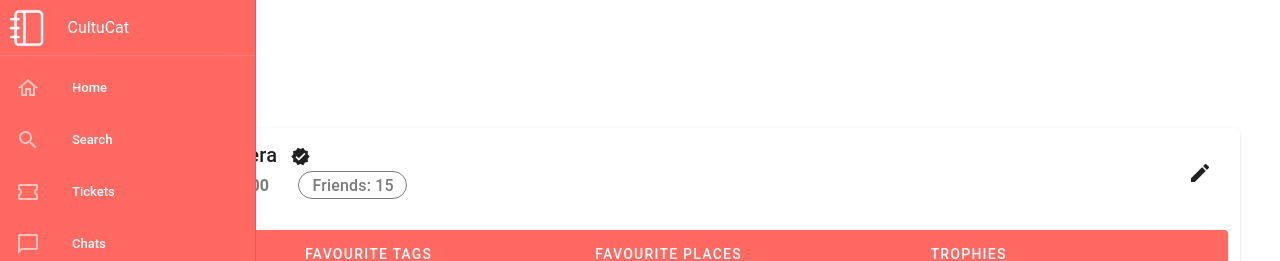
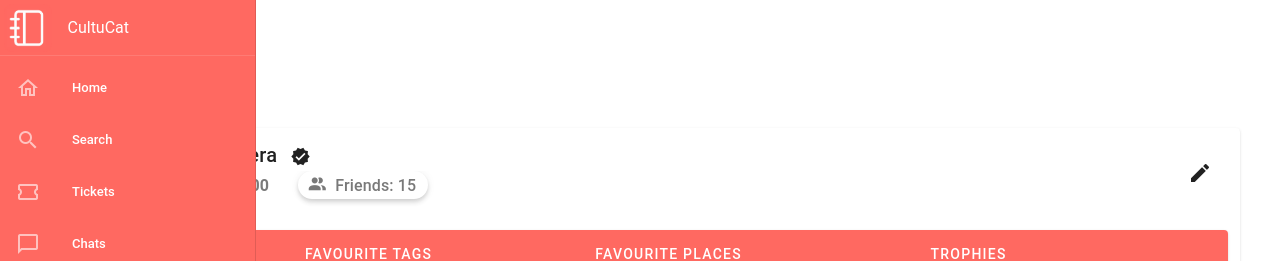
Before and after one commit to CultuCat/cultucat.github.io, a Vue app: page /users/1 in a window 1280 px wide. Shown: the top 261 px of the page. Built offline with nearby package versions, Linux system fonts and the light colour scheme; grey boxes are pictures that could not be loaded.

Commit message:
new: add icon for friends btn

```diff
--- a/src/views/user.vue
+++ b/src/views/user.vue
@@ -23,7 +23,7 @@
           <template v-slot:subtitle>
             <pre
               class="text-none text-subtitle-1"
-            ><strong>Score: {{profile.score}}       <v-btn variant="outlined" rounded="xl" class="mb-1 text-none text-subtitle-1" size="small" @click="dialogFriends = true">Friends: {{profile.friends.length}}</v-btn></strong></pre>
+            ><strong>Score: {{profile.score}}       <v-btn prepend-icon="mdi-account-multiple" elevation="4" rounded="xl" class="mb-1 text-none text-subtitle-1" size="small" @click="dialogFriends = true">Friends: {{profile.friends.length}}</v-btn></strong></pre>
           </template>
 
           <template v-slot:append>
```
